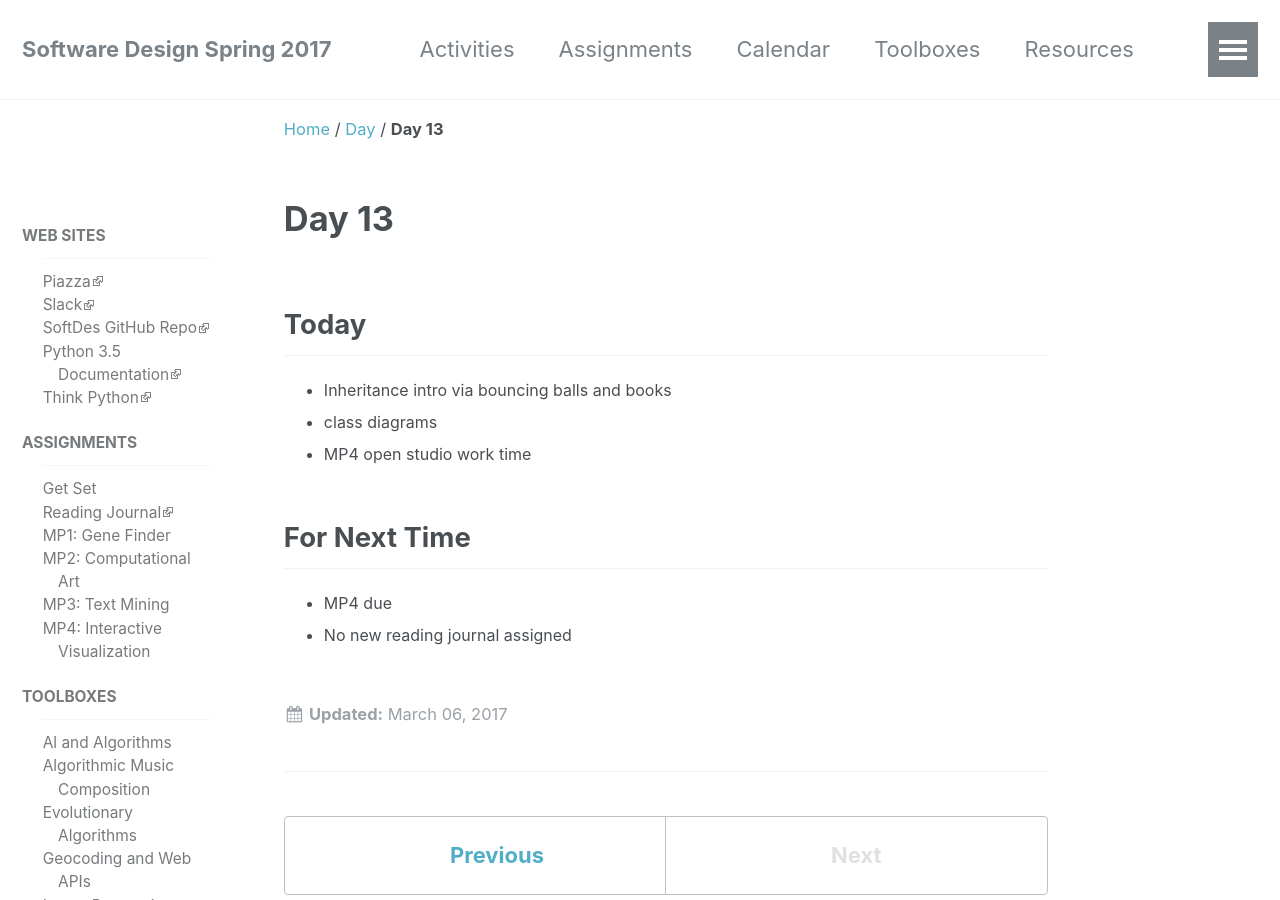
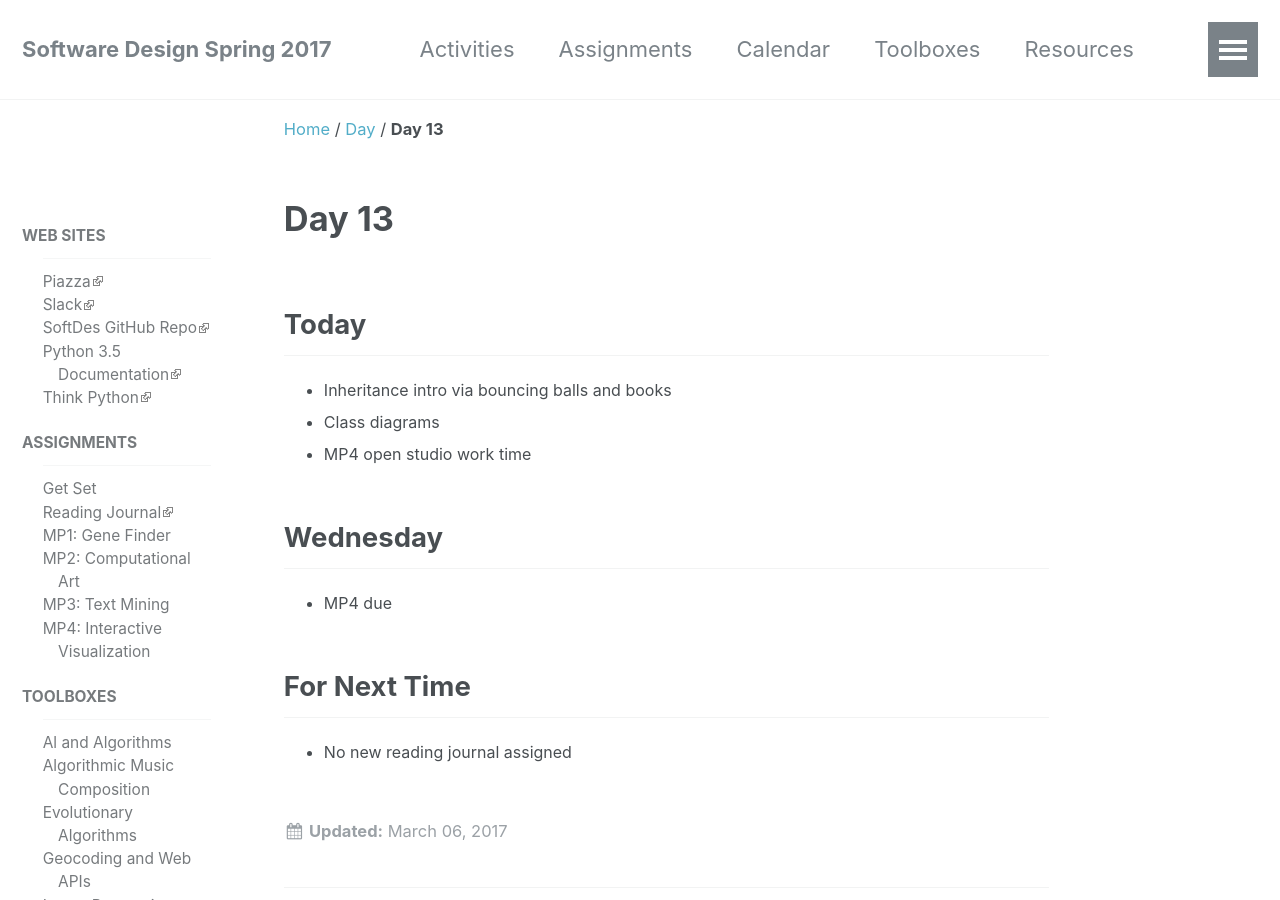
Before and after one commit to sd17spring/sd17spring.github.io, a Jekyll site: the page built from _days/day-13.md, in a window 1280 px wide and 900 px high. Built offline with Jekyll 4.4.1, drawn with Linux system fonts in a browser that asks for light colours.

Commit message:
Day 13: MP4 is due on Wednesday

```diff
--- a/_days/day-13.md
+++ b/_days/day-13.md
@@ -2,17 +2,19 @@
 activity_date: 2017-03-06
 date: 2017-03-06
 description: Classes, UML diagrams
-published: true
 title: Day 13
 ---
 
 ## Today
 
 * Inheritance intro via bouncing balls and books
-* class diagrams
+* Class diagrams
 * MP4 open studio work time
+
+## Wednesday
+
+* MP4 due
 
 ## For Next Time
 
-* MP4 due
 * No new reading journal assigned
```
